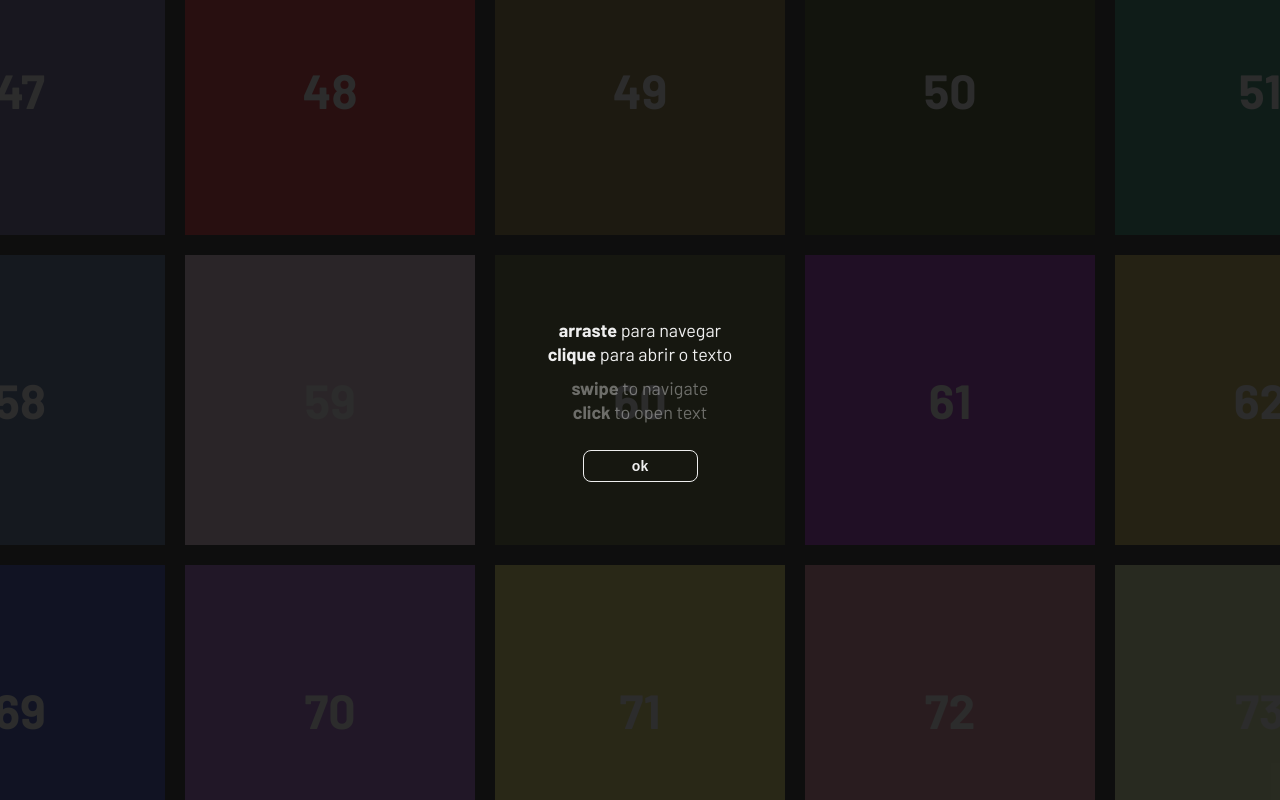
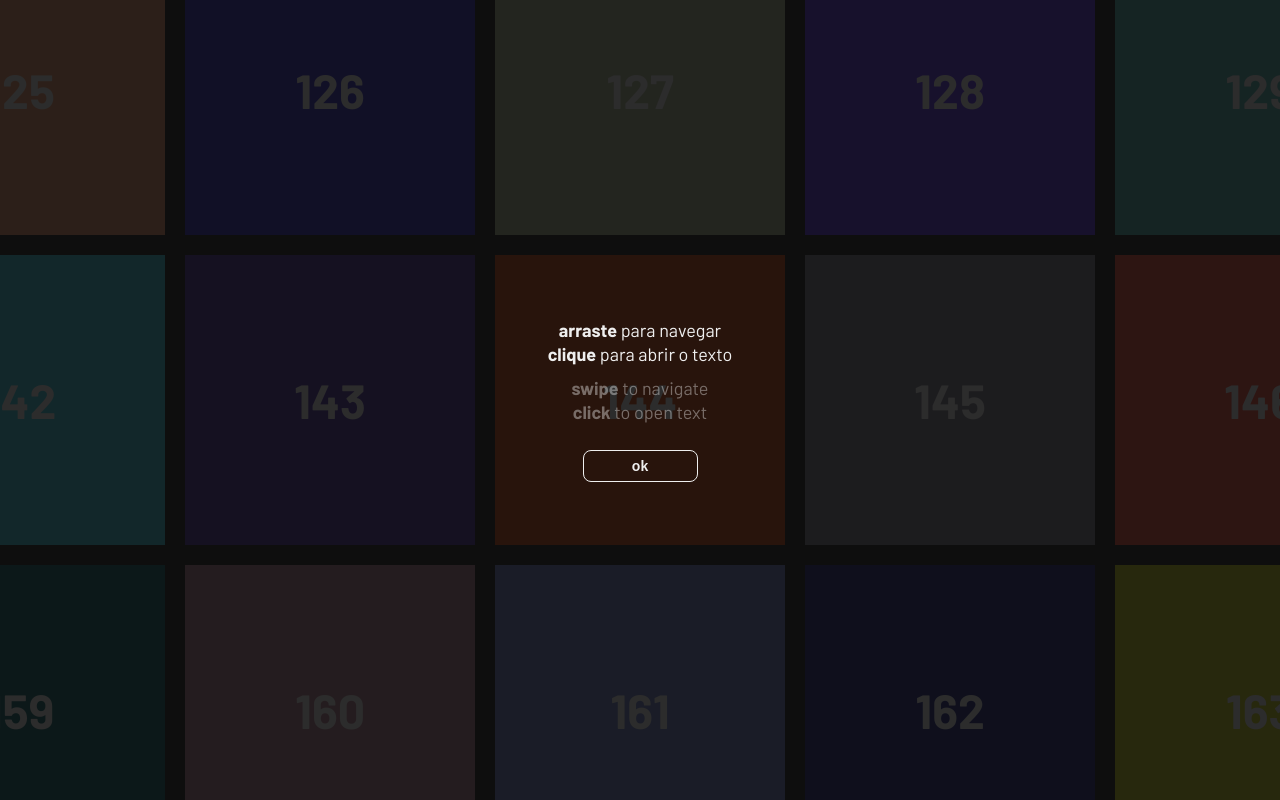
Before and after one commit to pklepa/arteficial-frontend, a Next.js app: page / in a window 1280 px wide. Built offline with nearby package versions, Linux system fonts and the light colour scheme.

Commit message:
Refactor grid constants to its own file

```diff
--- a/containers/HomePage/HomePage.styles.ts
+++ b/containers/HomePage/HomePage.styles.ts
@@ -1,5 +1,6 @@
 import { brand } from '@helpers/brand';
 import { ButtonReset } from '@helpers/global';
+import grid from '@helpers/gridConstants';
 import { scaleFadeIn } from '@helpers/variants';
 import { motion, Variants } from 'framer-motion';
 import styled, { css } from 'styled-components';
@@ -36,7 +37,7 @@ const instructionsVariants: Variants = {
 		transition: { duration: 0.6 },
 	},
 	visible: {
-		filter: 'none',
+		filter: 'blur(0px)',
 		transition: { duration: 0.6 },
 	},
 };
@@ -157,24 +158,14 @@ const ImagePlaceholder = styled.div.attrs(
 		}
 	}
 `;
-const GRID_COLUMNS = 11;
-const GRID_ROWS = 11;
-const GRID_GAP = 20;
-const ITEM_WIDTH = 300;
-const ITEM_HEIGHT = 300;
-
-const gridDimensions = {
-	width: GRID_COLUMNS * (ITEM_WIDTH + GRID_GAP / 2) + GRID_GAP,
-	height: GRID_ROWS * (ITEM_HEIGHT + GRID_GAP / 2) + GRID_GAP,
-};
 
 const GridConstraints = styled(motion.div)`
 	position: absolute;
-	top: calc(50% - ${(gridDimensions.width * 2 - ITEM_WIDTH) / 2}px);
-	left: calc(50% - ${(gridDimensions.height * 2 - ITEM_HEIGHT) / 2}px);
+	top: calc(50% - ${(grid.width * 2 - grid.item.width) / 2}px);
+	left: calc(50% - ${(grid.height * 2 - grid.item.height) / 2}px);
 
-	width: ${gridDimensions.width * 2 - ITEM_WIDTH}px;
-	height: ${gridDimensions.height * 2 - ITEM_HEIGHT}px;
+	width: ${grid.width * 2 - grid.item.width}px;
+	height: ${grid.height * 2 - grid.item.height}px;
 `;
 
 const variants: Variants = {
@@ -195,13 +186,19 @@ const Grid = styled(motion.div).attrs({
 	},
 })`
 	position: absolute;
-	top: calc(50% - ${gridDimensions.height / 2}px);
-	left: calc(50% - ${gridDimensions.width / 2}px);
+	top: calc(50% - ${grid.height / 2}px);
+	left: calc(50% - ${grid.width / 2}px);
 
 	display: grid;
-	grid-template-columns: repeat(11, ${ITEM_WIDTH + GRID_GAP / 2}px);
-	grid-template-rows: repeat(11, ${ITEM_HEIGHT + GRID_GAP / 2}px);
-	padding: 10px;
+	grid-template-columns: repeat(
+		${grid.columns},
+		${grid.item.width + grid.gap / 2}px
+	);
+	grid-template-rows: repeat(
+		${grid.rows},
+		${grid.item.height + grid.gap / 2}px
+	);
+	padding: ${grid.gap / 2}px;
 `;
 
 export const HomePageStyles = {
--- a/containers/HomePage/HomePage.tsx
+++ b/containers/HomePage/HomePage.tsx
@@ -2,11 +2,12 @@ import type { NextPage } from 'next';
 import Head from 'next/head';
 import { useRef, useState } from 'react';
 import { HomePageStyles as S } from './HomePage.styles';
-import { AnimatePresence, useMotionValue, useTransform } from 'framer-motion';
+import { AnimatePresence } from 'framer-motion';
+import grid from '@helpers/gridConstants';
 
 const HomePage: NextPage = () => {
 	const [isInstructionsOpen, setIsInstructionsOpen] = useState(true);
-	const mockImageArray = new Array(121).fill(1);
+	const mockImageArray = new Array(grid.columns * grid.rows).fill(1);
 	const [isCenter, setIsCenter] = useState(false);
 
 	const constraintsRef = useRef(null);
@@ -83,7 +84,7 @@ const HomePage: NextPage = () => {
 									g={green}
 									draggable={false}
 									onClick={() => {
-										if (index === 60) {
+										if (index === 144) {
 											setIsCenter((curr) => !curr);
 										}
 									}}
--- a/helpers/gridConstants.ts
+++ b/helpers/gridConstants.ts
@@ -1,5 +1,5 @@
-const GRID_COLUMNS = 11;
-const GRID_ROWS = 11;
+const GRID_COLUMNS = 17;
+const GRID_ROWS = 17;
 const GRID_GAP = 20;
 
 const ITEM_WIDTH = 300;
@@ -9,6 +9,8 @@ const grid = {
 	columns: GRID_COLUMNS,
 	rows: GRID_ROWS,
 	gap: GRID_GAP,
+	width: GRID_COLUMNS * (ITEM_WIDTH + GRID_GAP / 2) + GRID_GAP,
+	height: GRID_ROWS * (ITEM_HEIGHT + GRID_GAP / 2) + GRID_GAP,
 	item: {
 		width: ITEM_WIDTH,
 		height: ITEM_HEIGHT,
```
